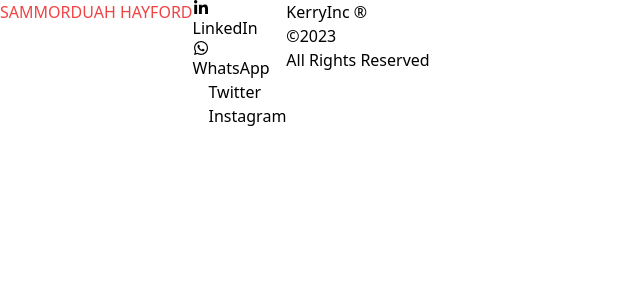
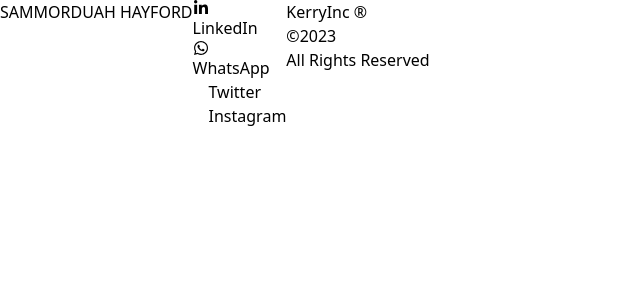
Before and after one commit to Psam4ord/Portfolio-Website, a React (Create React App) app: page / in a window 1280 px wide. Shown: the top 300 px of the page, without its empty margins (0-640 px from the left). Built offline with nearby package versions, Linux system fonts and the light colour scheme; some icons are missing.

Commit message:
colors customization in tailwind

```diff
--- a/public/output.css
+++ b/public/output.css
@@ -11,7 +11,7 @@
   box-sizing: border-box; /* 1 */
   border-width: 0; /* 2 */
   border-style: solid; /* 2 */
-  border-color: #e5e7eb; /* 2 */
+  border-color: currentColor; /* 2 */
 }
 
 ::before,
@@ -484,15 +484,3 @@ video {
 .list-none {
   list-style-type: none;
 }
-.bg-black {
-  --tw-bg-opacity: 1;
-  background-color: rgb(0 0 0 / var(--tw-bg-opacity));
-}
-.text-red-500 {
-  --tw-text-opacity: 1;
-  color: rgb(239 68 68 / var(--tw-text-opacity));
-}
-.text-white {
-  --tw-text-opacity: 1;
-  color: rgb(255 255 255 / var(--tw-text-opacity));
-}
--- a/tailwind.config.js
+++ b/tailwind.config.js
@@ -4,6 +4,13 @@ module.exports = {
   content: ["./public/**/*.{html}"],
 
   theme: {
+
+    colors : {
+      'bgPrimary':"#F0F0F0",
+      'btnPrimary':'#1da1f2',
+      'btnHover': '#89CFF3 ',
+      'footer': '#354259',
+    },
     screens: {
       'xsm': '320px',
       //extra small phones
```
